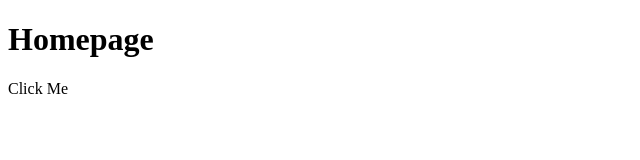
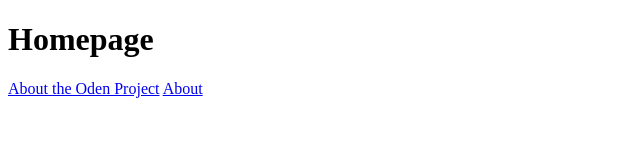
Before and after one commit to AJNetto/git_test, a plain HTML site: page odin-links-and-images/index.html in a window 1280 px wide. Shown: the whole page, without its empty margins (0-640 px from the left). Drawn offline with Linux system fonts and the light colour scheme.

Commit message:
foundations links done -> image

```diff
--- a/odin-links-and-images/index.html
+++ b/odin-links-and-images/index.html
@@ -7,6 +7,8 @@
 
     <body>
         <h1>Homepage</h1>
-        <a>Click Me</a>
+        <a href="https://www.theodinproject.com/about">About the Oden Project</a>
+        <a href="./pages/about.html"> About </a>
+
     </body>
 </html>
```
Also changed, not shown: odin-links-and-images/pages/about.html (added, +11 -0 lines).
